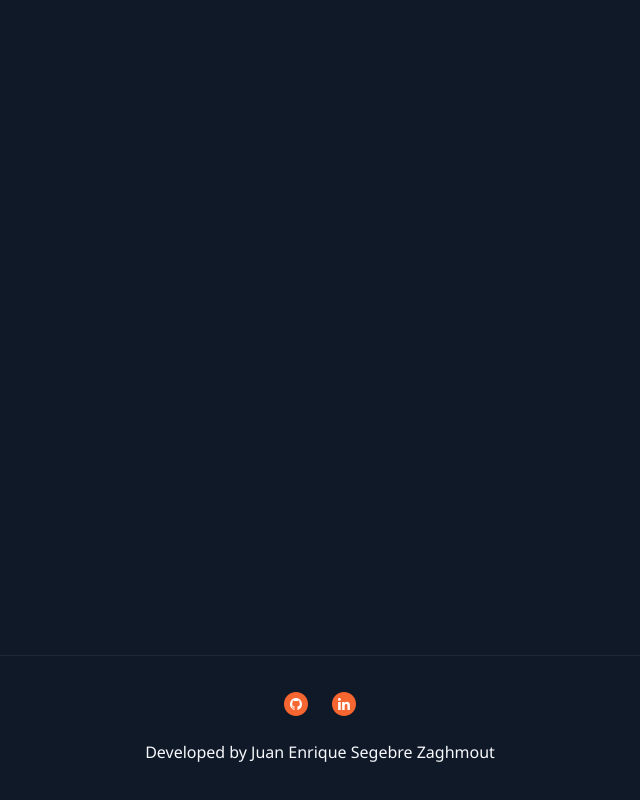
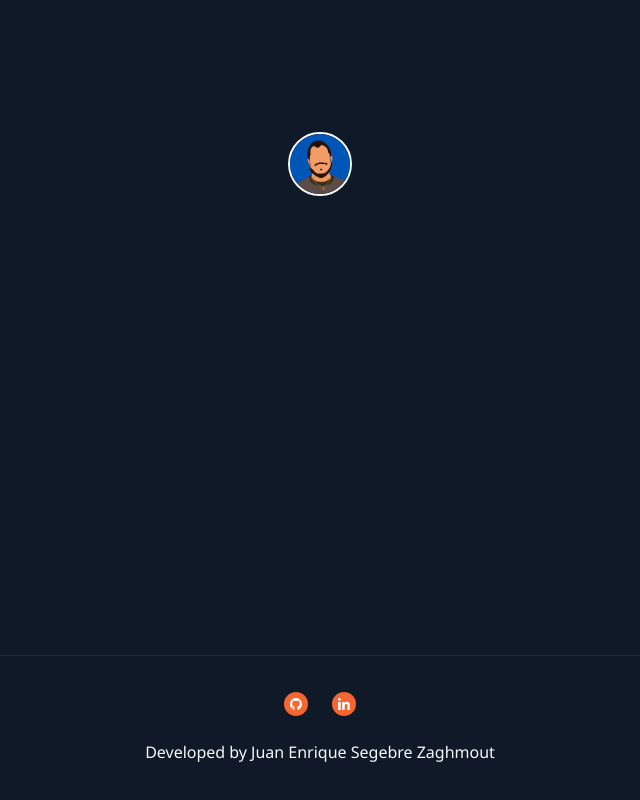
Before and after one commit to segebre-dev/segebre-dev, a Next.js app: page / in a window 1280 px wide. Shown: the whole page, without its empty margins (320-960 px from the left). Built offline with nearby package versions, Linux system fonts and the light colour scheme.

Commit message:
Add profile picture (#38)
* update favicon.ico

* update stylelint rule

* add outline color to design system

* update theme content styles

* add profile picture component

* add profile picture to main page

```diff
--- a/src/app/global.css
+++ b/src/app/global.css
@@ -47,6 +47,7 @@ html {
   --color-neutral-background: #101928; /* Grey/900 */
   --color-neutral-border: #1d2739; /* Grey/800 */
   --color-neutral-text: #f7f9fc; /* Grey/75 */
+  --color-neutral-outline: #f9fafb; /* Grey/50 */
 
   /* Spacing */
   --spacing-xxs: 0.25rem; /* 4px */
--- a/src/app/page.tsx
+++ b/src/app/page.tsx
@@ -1,5 +1,7 @@
+import ProfilePicture from './profile-picture';
+
 const Page = () => {
-  return <></>;
+  return <ProfilePicture />;
 };
 
 export default Page;
--- /dev/null
+++ b/src/app/profile-picture/index.ts
@@ -0,0 +1 @@
+export { default } from './profile-picture';
--- /dev/null
+++ b/src/app/profile-picture/profile-picture.tsx
@@ -0,0 +1,14 @@
+import Image from 'next/image';
+import profilePictureSrc from './profile-picture.png';
+import styles from './styles.module.css';
+
+const ProfilePicture = () => (
+  <Image
+    src={profilePictureSrc}
+    alt=""
+    width={64}
+    className={styles.profilePicture}
+  />
+);
+
+export default ProfilePicture;
--- /dev/null
+++ b/src/app/profile-picture/styles.module.css
@@ -0,0 +1,5 @@
+.profilePicture {
+  margin-top: var(--spacing-xl);
+  border: 2px solid var(--color-neutral-outline);
+  border-radius: 50%;
+}
--- /dev/null
+++ b/src/app/profile-picture/styles.module.css.d.ts
@@ -0,0 +1,4 @@
+declare const styles: {
+  readonly profilePicture: string;
+};
+export = styles;
--- a/src/app/styles.module.css
+++ b/src/app/styles.module.css
@@ -10,5 +10,8 @@
 }
 
 .content {
+  display: flex;
   flex: auto;
+  justify-content: center;
+  margin-top: var(--spacing-xxl);
 }
```
Also changed, not shown: .stylelintrc.js, src/app/profile-picture/profile-picture.png (renamed from public/favicon.png).
